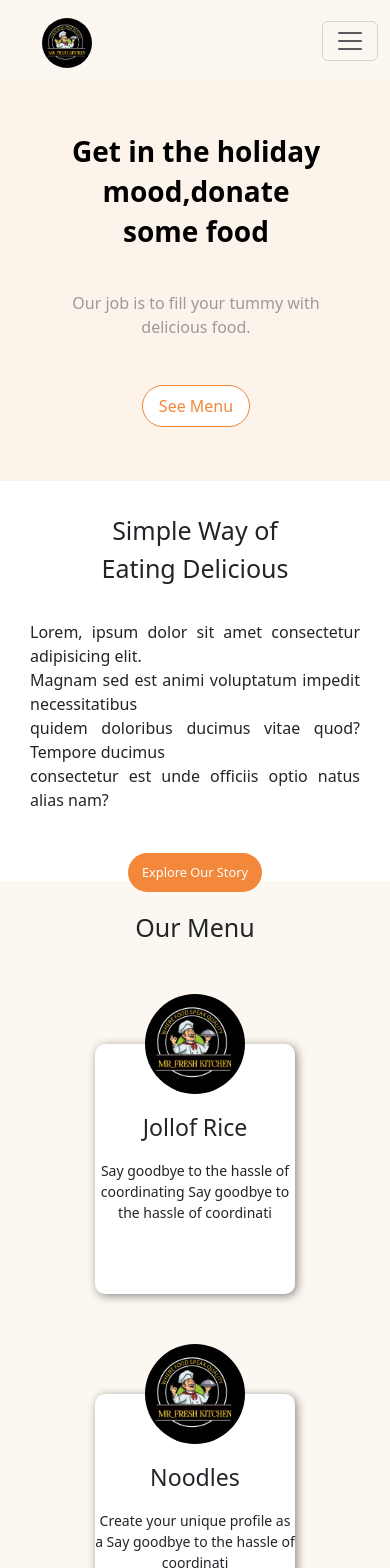
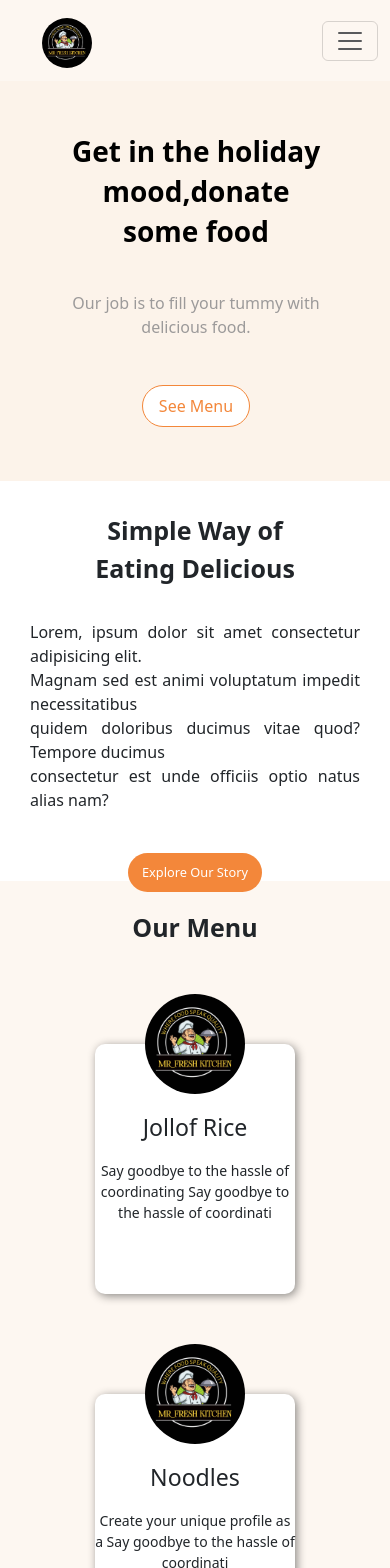
Before and after one commit to dennispaul8/Mr-Fresh-Kitchen, a React (Vite) app: page / in a window 390 px wide. Shown: the top 1568 px of the page. Built offline with nearby package versions, Linux system fonts and the light colour scheme.

Commit message:
Adjust heading font-weight across all pages

```diff
--- a/src/components/about/About.css
+++ b/src/components/about/About.css
@@ -2,7 +2,7 @@
     display: flex;
     justify-content: center;
     width: 100%;
-    height: 400px;
+    height: 490px;
     padding-top: 80px;
 }
 
@@ -57,6 +57,7 @@
    font-size: 40px;
    line-height: 45px;
    padding-bottom: 25px;
+   font-weight: 700;
 }
 .about-text p{
     font-size: 20px;
--- a/src/components/chef/Chef.css
+++ b/src/components/chef/Chef.css
@@ -59,6 +59,7 @@
        font-size: 25px;
        margin-top: 10px;
        margin-bottom: 20px;
+       font-weight: 700;
     }
 
 
--- a/src/components/menu/Menu.css
+++ b/src/components/menu/Menu.css
@@ -1,5 +1,5 @@
 .menu-sec{
-    height: 1100px;
+    height: 1150px;
     width: 100%;
     padding-top: 50px;
     background-color: #fbefe27a;
@@ -9,6 +9,7 @@
    font-size: 40px;
    margin-top: 10px;
    margin-bottom: 20px;
+   font-weight: 700;
 }
 
 
```
